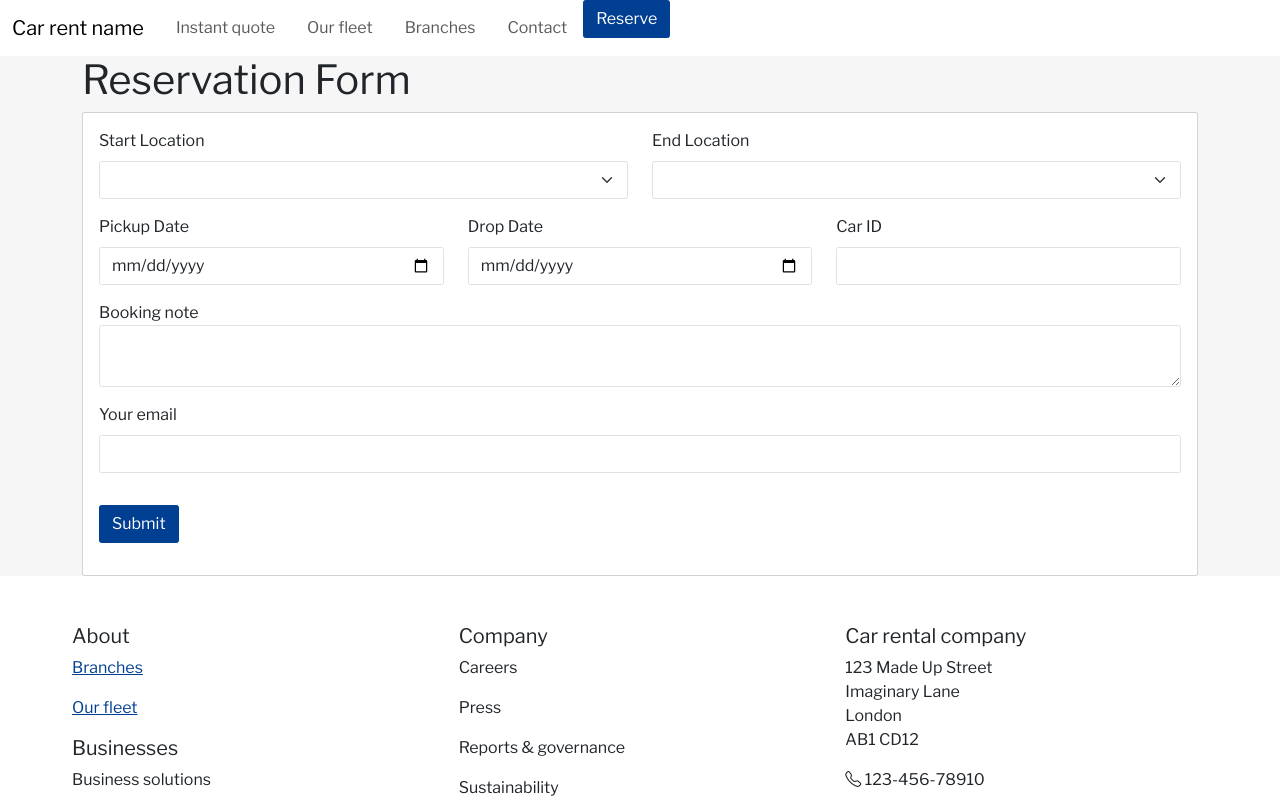
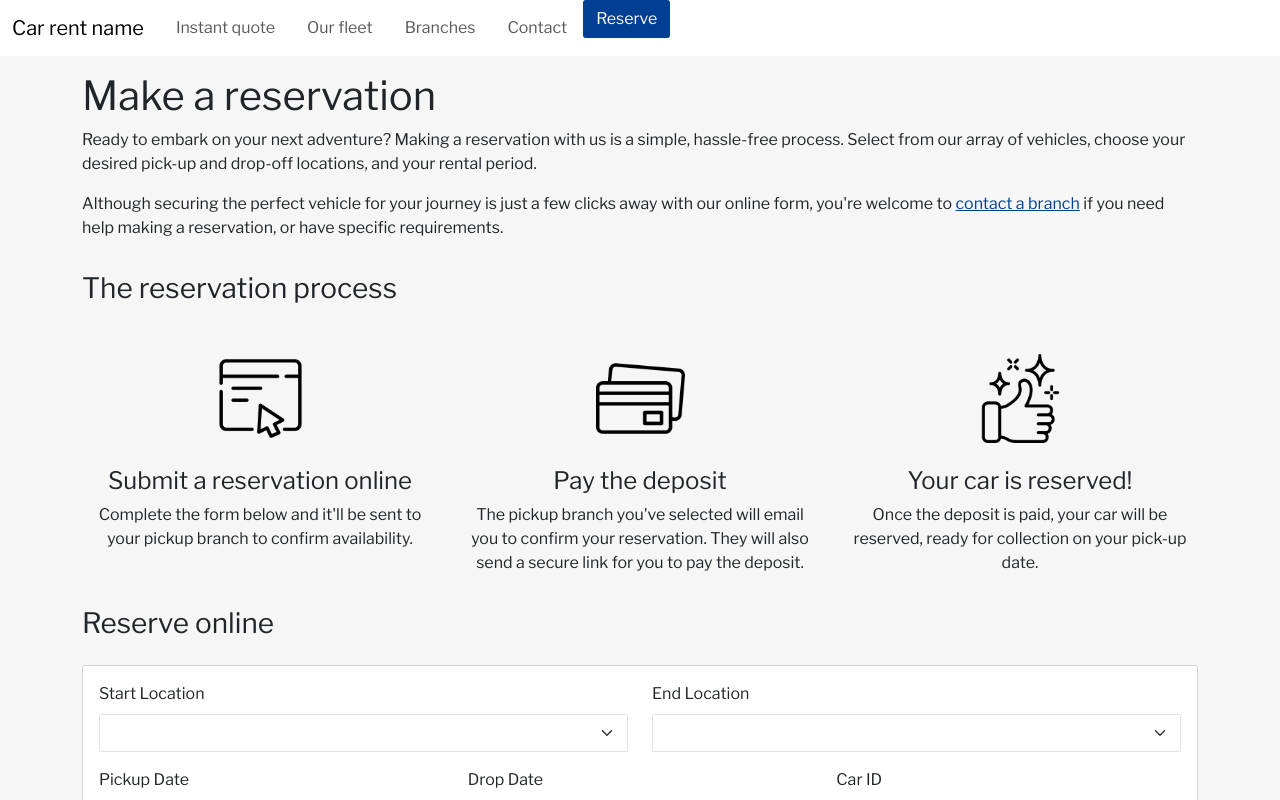
Before and after one commit to ben-oldham1/Car-Rental-Site, a Next.js app: page /reserve in a window 1280 px wide. Shown: the top 800 px of the page. Built offline with nearby package versions, Linux system fonts and the light colour scheme.

Commit message:
Add content and form

```diff
--- a/src/app/reserve/page.js
+++ b/src/app/reserve/page.js
@@ -2,6 +2,7 @@
 
 import { useSearchParams } from 'next/navigation'
 import ReservationForm from '../components/ReservationForm';
+import Link from 'next/link';
 
 const Reservations = () => {
 
@@ -24,12 +25,54 @@ const Reservations = () => {
 
   return (
     <div className='container'>
-      <div className='row'>
+      <div className='row mt-3'>
         <div className='col-12'>
-          <h1>Reservation Form</h1>
+          <h1>Make a reservation</h1>
+          <p>
+            Ready to embark on your next adventure? Making a reservation with us is a simple, hassle-free process. Select from our array of vehicles, choose your desired pick-up and drop-off locations, and your rental period.
+          </p>
+          <p>
+            Although securing the perfect vehicle for your journey is just a few clicks away with our online form, you're welcome to <Link href={'/contact'}>contact a branch</Link> if you need help making a reservation, or have specific requirements.
+          </p>
+        </div>
+      </div>
+
+      <div className='row mt-3'>
+        <div className='col-12'>
+          <h3>The reservation process</h3>
+        </div>
+      </div>
+
+      <div className='row text-center mt-3'>
+        <div className='col-md-4'>
+          <img src="/icons/contact-form.png" className='img-fluid w-25 my-4' />
+          <h4>Submit a reservation online</h4>
+          <p>Complete the form below and it'll be sent to your pickup branch to confirm availability.</p>
+        </div>
+        <div className='col-md-4'>
+          <img src="/icons/payment.png" className='img-fluid w-25 my-4' />
+          <h4>Pay the deposit</h4>
+          <p>The pickup branch you've selected will email you to confirm your reservation. They will also send a secure link for you to pay the deposit.</p>
+        </div>
+        <div className='col-md-4'>
+          <img src="/icons/complete.png" className='img-fluid w-25 my-4' />
+          <h4>Your car is reserved!</h4>
+          <p>Once the deposit is paid, your car will be reserved, ready for collection on your pick-up date.</p>
+        </div>
+      </div>
+
+      <div className='row mt-3'>
+        <div className='col-12'>
+          <h3>Reserve online</h3>
+        </div>
+      </div>
+
+      <div className='row my-3'>
+        <div className='col-12'>
           <ReservationForm initialValues={initialValues} />
         </div>
       </div>
+
     </div>
   );
 };
```
